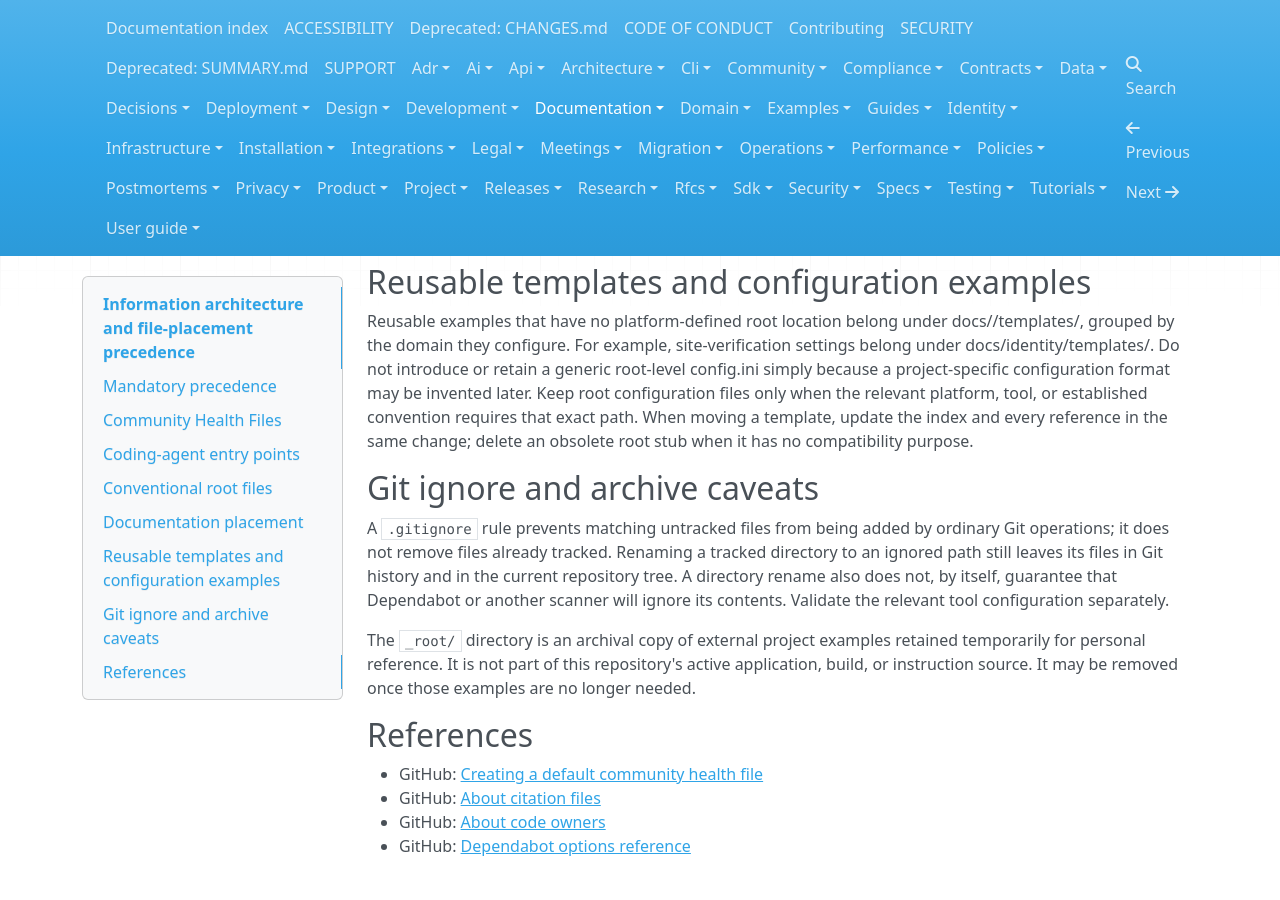
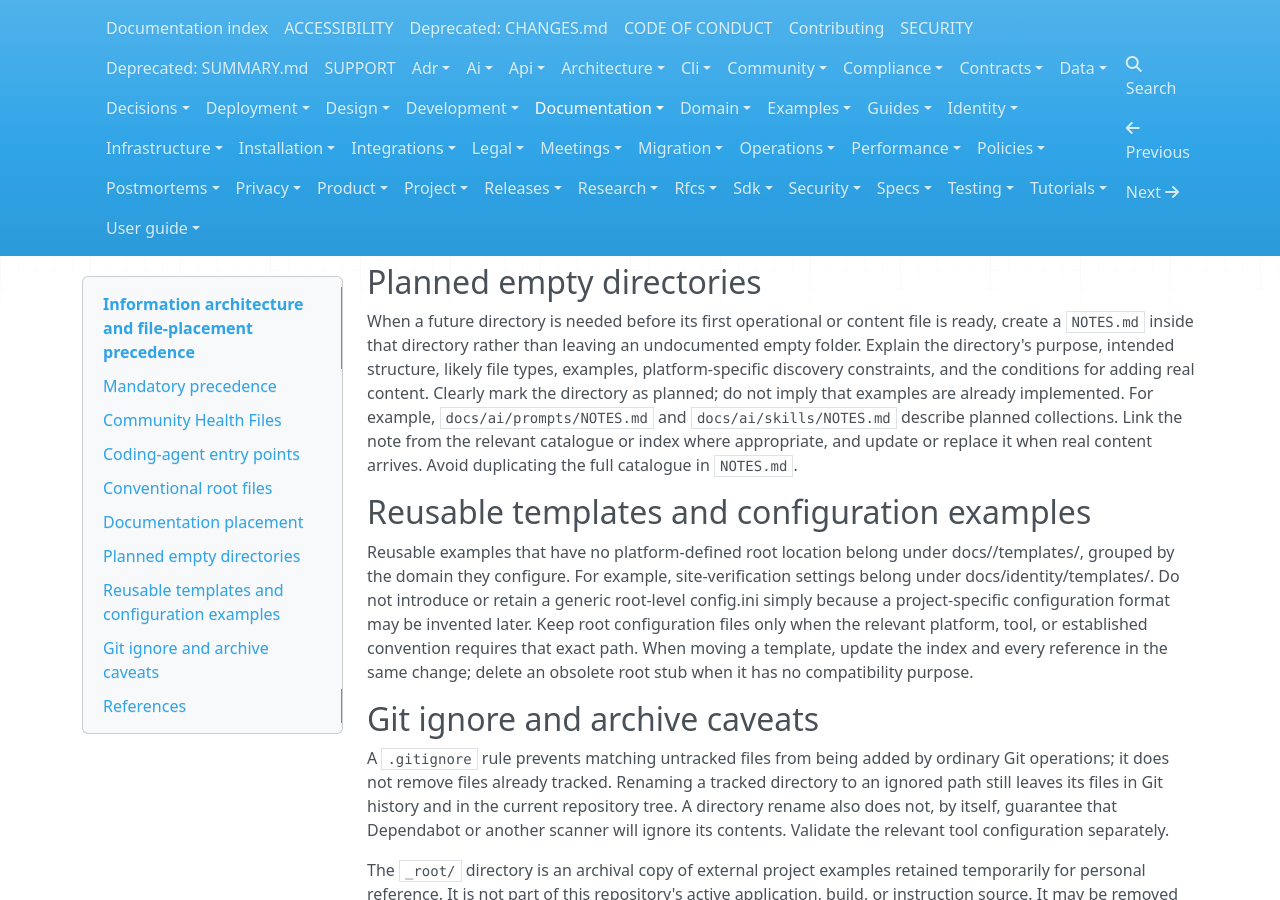
Before and after one commit to sandokanCat/.github, an MkDocs documentation site: the page built from docs/documentation/INFORMATION_ARCHITECTURE.md, in a window 1280 px wide and 900 px high, scrolled down 1874 px. Built offline with MkDocs 1.6.1, drawn with Linux system fonts in a browser that asks for light colours; nearby versions of some CDN libraries.

Commit message:
docs: define planned directory notes convention

```diff
--- a/docs/documentation/INFORMATION_ARCHITECTURE.md
+++ b/docs/documentation/INFORMATION_ARCHITECTURE.md
@@ -55,6 +55,10 @@ Use topic-specific directories for non-mandatory human-facing material:
 
 Do not create duplicate authoritative records. If a file moves, update links and instructions in the same change. When a legacy root path is retained for compatibility, replace its contents with a short `# Deprecated` notice pointing to the canonical location.
 
+## Planned empty directories
+
+When a future directory is needed before its first operational or content file is ready, create a `NOTES.md` inside that directory rather than leaving an undocumented empty folder. Explain the directory's purpose, intended structure, likely file types, examples, platform-specific discovery constraints, and the conditions for adding real content. Clearly mark the directory as planned; do not imply that examples are already implemented. For example, `docs/ai/prompts/NOTES.md` and `docs/ai/skills/NOTES.md` describe planned collections. Link the note from the relevant catalogue or index where appropriate, and update or replace it when real content arrives. Avoid duplicating the full catalogue in `NOTES.md`.
+
 ## Reusable templates and configuration examples
 
 Reusable examples that have no platform-defined root location belong under docs/<topic>/templates/, grouped by the domain they configure. For example, site-verification settings belong under docs/identity/templates/. Do not introduce or retain a generic root-level config.ini simply because a project-specific configuration format may be invented later. Keep root configuration files only when the relevant platform, tool, or established convention requires that exact path. When moving a template, update the index and every reference in the same change; delete an obsolete root stub when it has no compatibility purpose.
```
